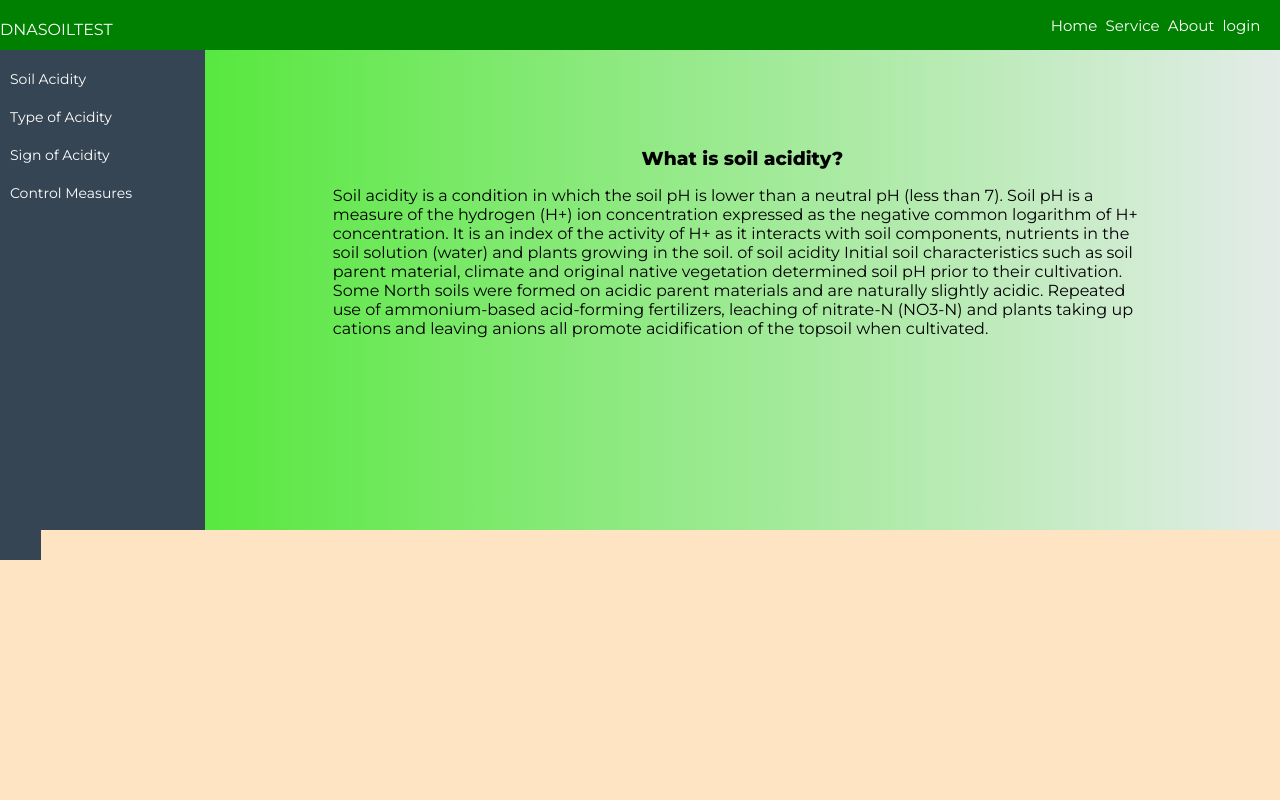
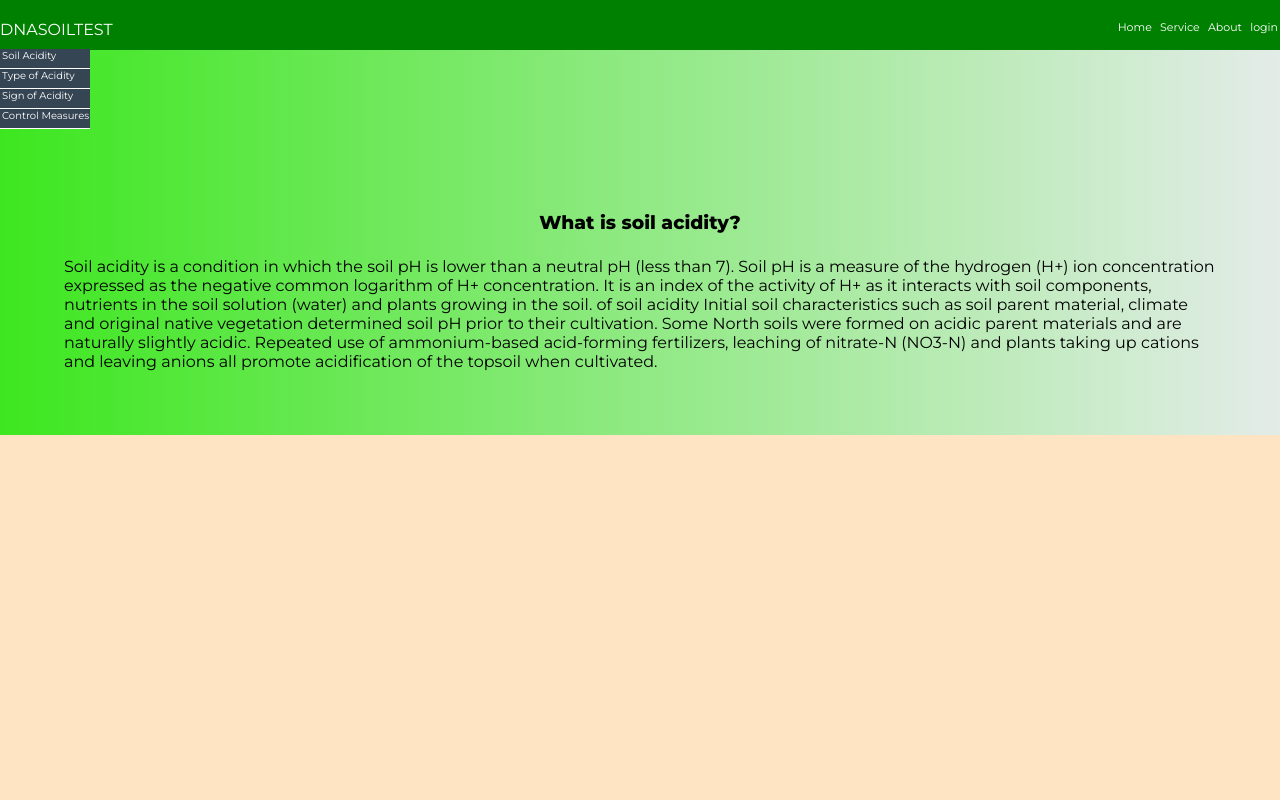
Before and after one commit to dna-249/SOILTEST, a React (Create React App) app: page / in a window 1280 px wide. Shown: the top 800 px of the page. Built offline with nearby package versions, Linux system fonts and the light colour scheme.

Commit message:
added channel name

```diff
--- a/public/style.css
+++ b/public/style.css
@@ -11,7 +11,7 @@
    display: flex;
 }
 .cont1{
-    margin-left: 70%;
+    margin-left: auto;
 }
 ul{
     list-style: none;
@@ -19,7 +19,7 @@ ul{
 .cont1 ul > li > a {
     color: #fff;
     padding: 2px;
-    font-size: 15px;
+    font-size: 11px;
 }
 .cont1 ul > li > a:hover {
     background-color: rgb(156, 245, 144);
@@ -71,7 +71,7 @@ a {
     position: relative;
     overflow: hidden;
     width: 768px;
-    max-width: 100%;
+    max-width: 50%;
     min-height: 480px;
     margin-top: 100px;
 }
--- a/src/App.js
+++ b/src/App.js
@@ -10,7 +10,7 @@ function App(){
   return(
     <>
     <div className="co">
-    <div className="nuu">
+    <div>
     <Navbar/>
     </div>
     <div className="nuu2">
--- a/src/index.css
+++ b/src/index.css
@@ -18,24 +18,33 @@
 .nuu > a{
    background-color:inherit;
    display: block;
-   width: 150px;
-   padding: 10px;
+   width: 90px;
+   height: 20px;
+   padding-left: 2px;
    color: #fff;
+   border-bottom:1px solid #fff;
+   font-size: 10px;
 
 }
 .nuu{
+   position: absolute;
    background: #354554;
-   width: 20%;
-   height: 500px;
-   margin-top: 30px;
+   width: auto;
+   height: auto;
+   border: none;
+   top: 49px;
 }
 .nuu2{
-width: 80%;
+width: 100%;
 margin-top: 30px;
-margin: 10%;
+margin-top: 10%;
+padding: 5%;
+justify-content: center;
 }
+
 .nuu3{
    background-color: bisque;
    height: 500px;
    width: auto;
+
 }
```
